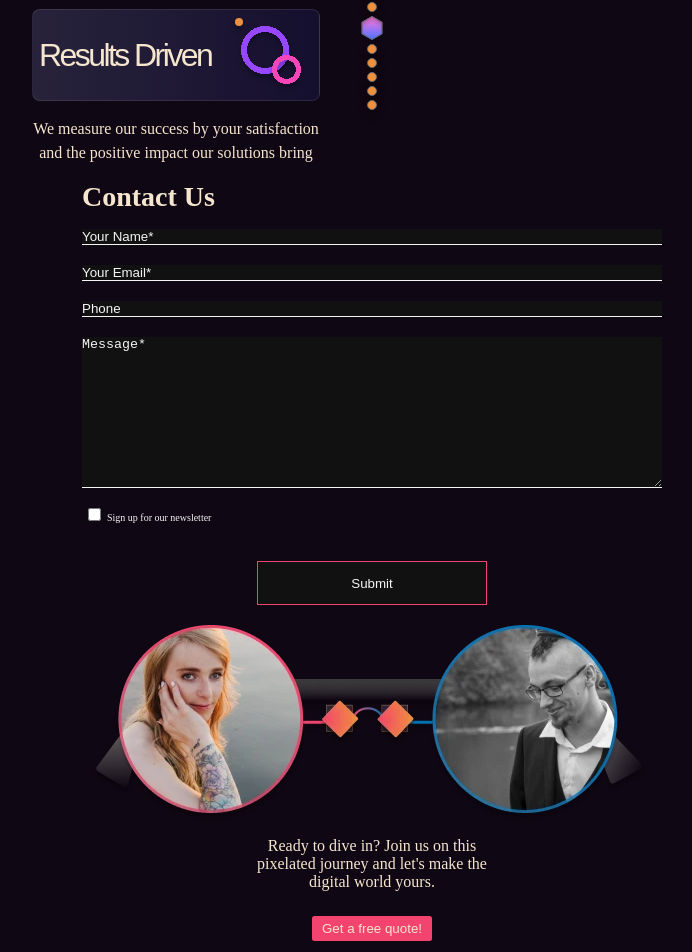
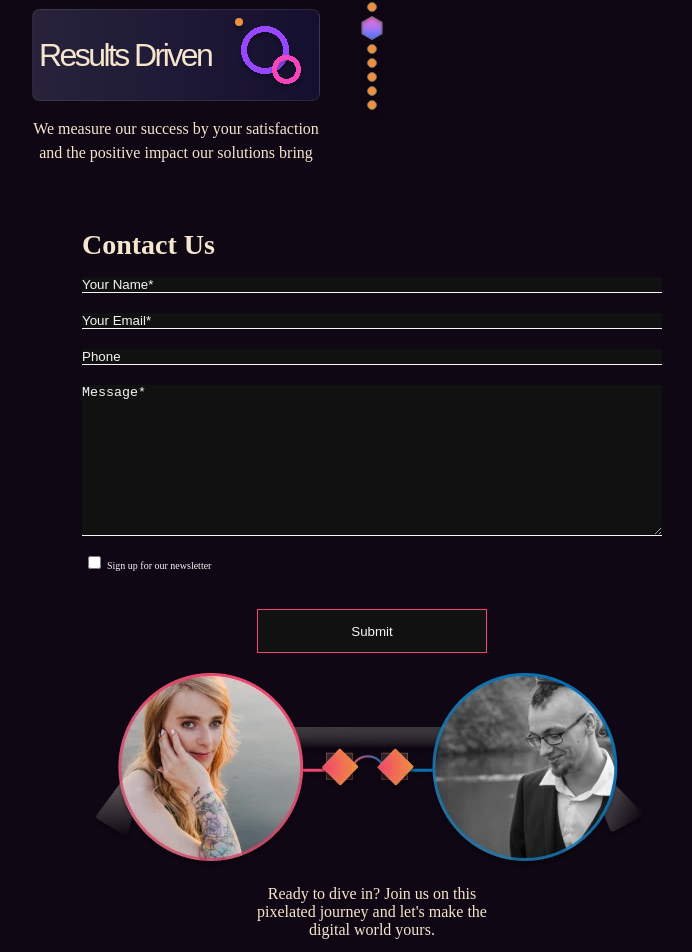
Before and after one commit to PixelInsight-AE/PixelInsight_Portfolio, a React (Vite) app: page / in a window 1280 px wide. Shown: the part 4525-5477 px from the top of the page, without its empty margins (268-960 px from the left). Built offline with nearby package versions, Linux system fonts and the light colour scheme; a web font is replaced by a local one.

Commit message:
added margin contact form

```diff
--- a/src/shared/_ContactForm.scss
+++ b/src/shared/_ContactForm.scss
@@ -1,4 +1,5 @@
 .contact-form {
+  margin-top: 4.8rem;
   @include flex(column, center, center);
 
   form {
```
